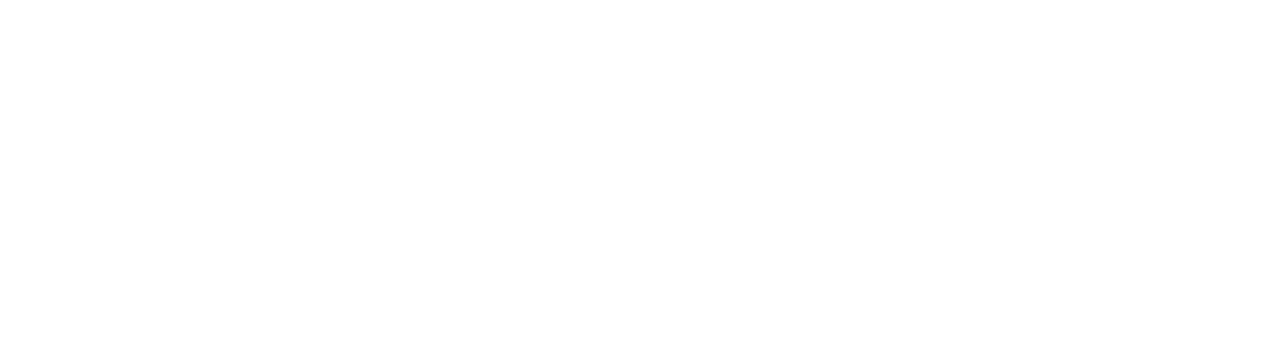
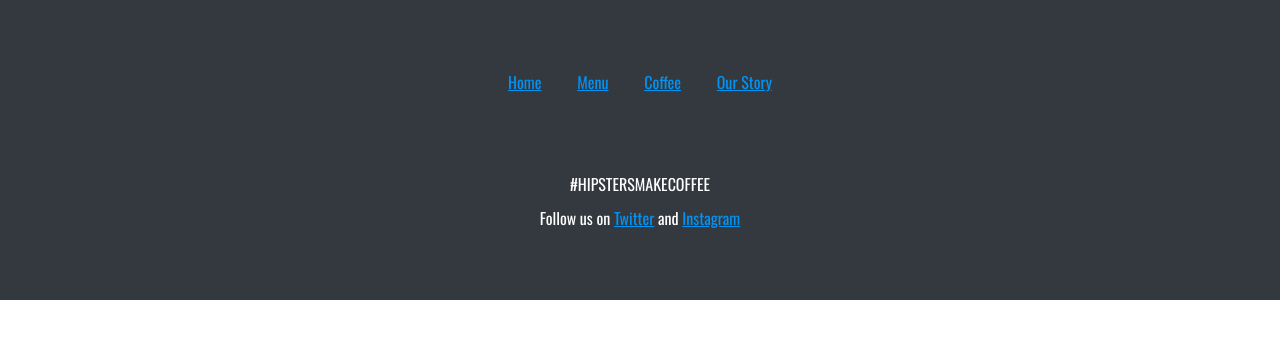
Before and after one commit to FilipTrbusek/hackhaton-1, a website: page src/index.html in a window 1280 px wide. Drawn offline with nearby package versions, Linux system fonts and the light colour scheme; files that its build step writes are made by us from their sources.

Commit message:
footer added with links

```diff
--- a/src/index.html
+++ b/src/index.html
@@ -13,5 +13,21 @@
     <link rel="stylesheet" href="/css/style.css" />
     <title>Generic Hipster Coffee</title>
   </head>
-  <body></body>
+
+  <body>
+    <footer class="footer">
+      <div class="footer__link-buttons">
+        <a href="index.html" class="footer__link">Home</a>
+        <a href="menu.html" class="footer__link">Menu</a>
+        <a href="coffee.html" class="footer__link">Coffee</a>
+        <a href="our-story.html" class="footer__link">Our Story</a>
+      </div>
+      <div class="footer__social">
+        <p class="footer__instagram">&num;HIPSTERSMAKECOFFEE</p>
+        Follow us on
+        <a href="#" class="footer__link footer__link--social">Twitter</a> and
+        <a href="#" class="footer__link footer__link--social">Instagram</a>
+      </div>
+    </footer>
+  </body>
 </html>
--- a/src/scss/style.scss
+++ b/src/scss/style.scss
@@ -1,6 +1,7 @@
 $headbkg: #f7f9f9; //header background color
 $footbkg: #33393f; //footer background color
 $unselected-link: #838484; //header nav link not selected
+$unselected-link-bottom: #0393f2; //foooter nav link not selected
 
 * {
   box-sizing: border-box;
@@ -11,3 +12,34 @@ html {
   font-family: "Oswald", Helvetica, sans-serif;
   font-size: 16px;
 }
+
+// footer
+.footer {
+  width: 100%;
+  height: 300px;
+  display: flex;
+  flex-flow: column nowrap;
+  justify-content: space-between;
+  align-items: center;
+  padding: 70px 0;
+  color: white;
+  background-color: $footbkg;
+  &__instagram {
+    text-align: center;
+    padding-bottom: 10px;
+  }
+  &__link {
+    padding: 0 1rem 0 1rem;
+    color: $unselected-link-bottom;
+    &:hover {
+      color: white;
+      text-decoration: none;
+    }
+    &--social {
+      padding: 0;
+      &:hover {
+        color: $unselected-link;
+      }
+    }
+  }
+}
```
